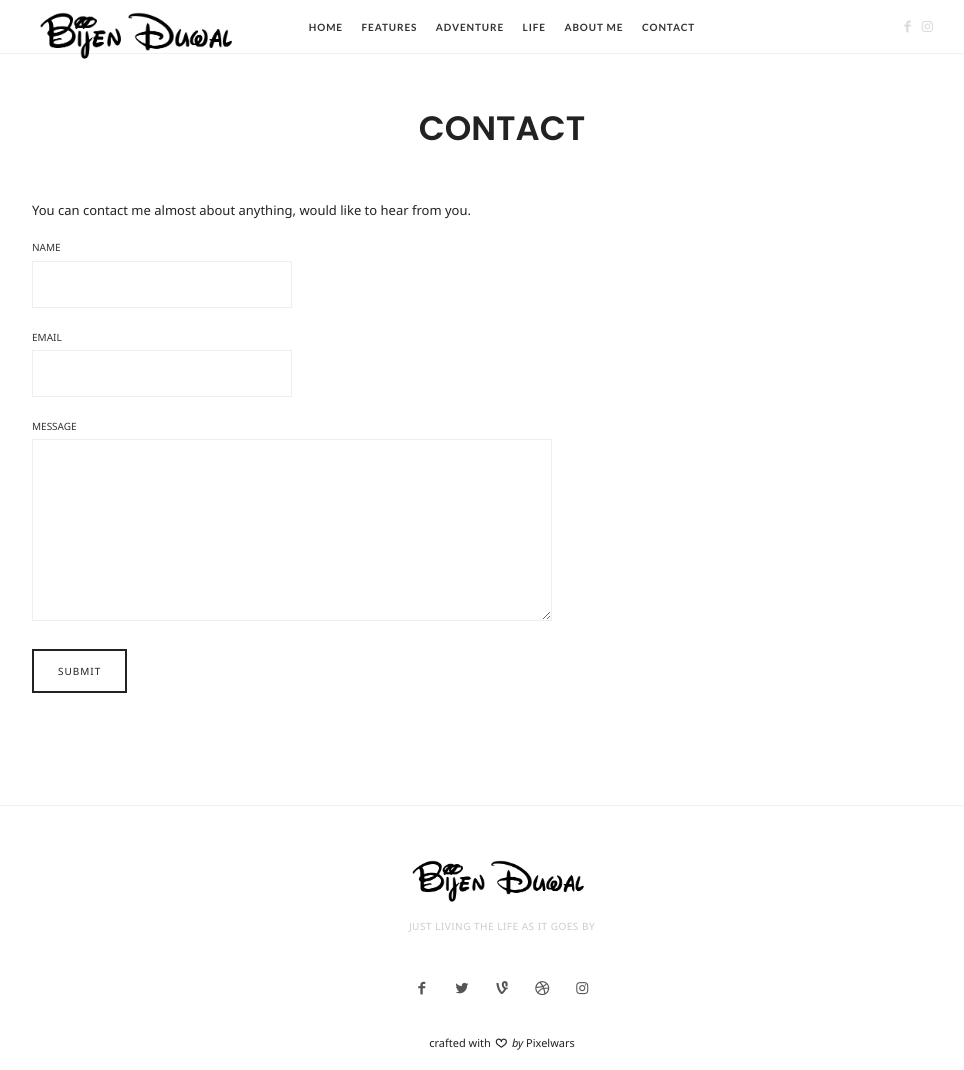
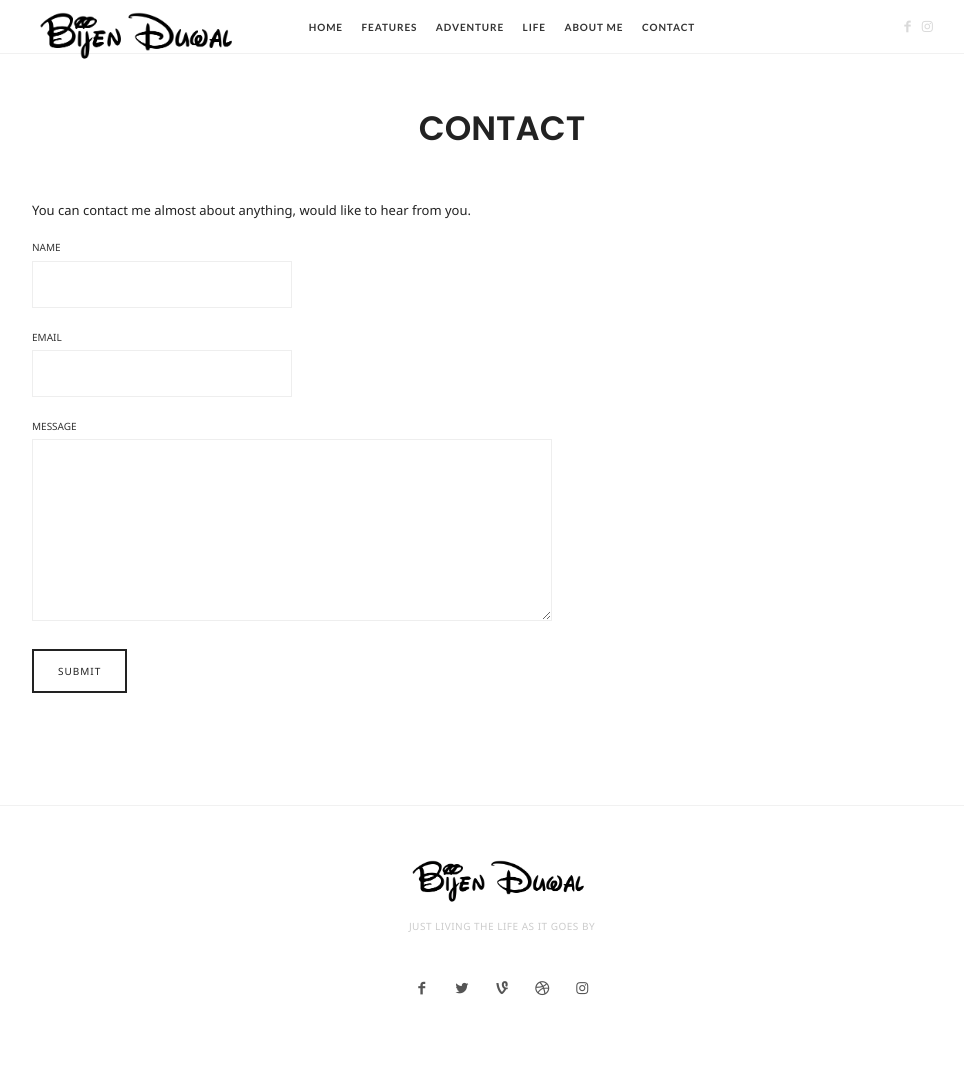
Before and after one commit to DuwalBzen/my-website, a website: page contact.html in a window 1280 px wide. Shown: the whole page, without its empty margins (138-1102 px from the left). After the commit the page ends 1015 px from the top, so only its background shows below. Drawn offline with nearby package versions, Linux system fonts and the light colour scheme.

Commit message:
removed Pixelwars.

```diff
--- a/contact.html
+++ b/contact.html
@@ -324,21 +324,6 @@
             <!-- layout-medium -->
 
 
-            <!-- .site-info -->
-            <div class="site-info">
-
-                <!-- layout-medium -->
-            	<div class="layout-medium">
-
-            		<div class="textwidget">crafted with <i class="pw-icon-heart"></i> <em>by</em> Pixelwars</div>
-
-                </div>
-            	<!-- layout-medium -->
-
-            </div>
-            <!-- .site-info -->
-
-
 
 		</footer>
         <!-- site-footer -->
```
